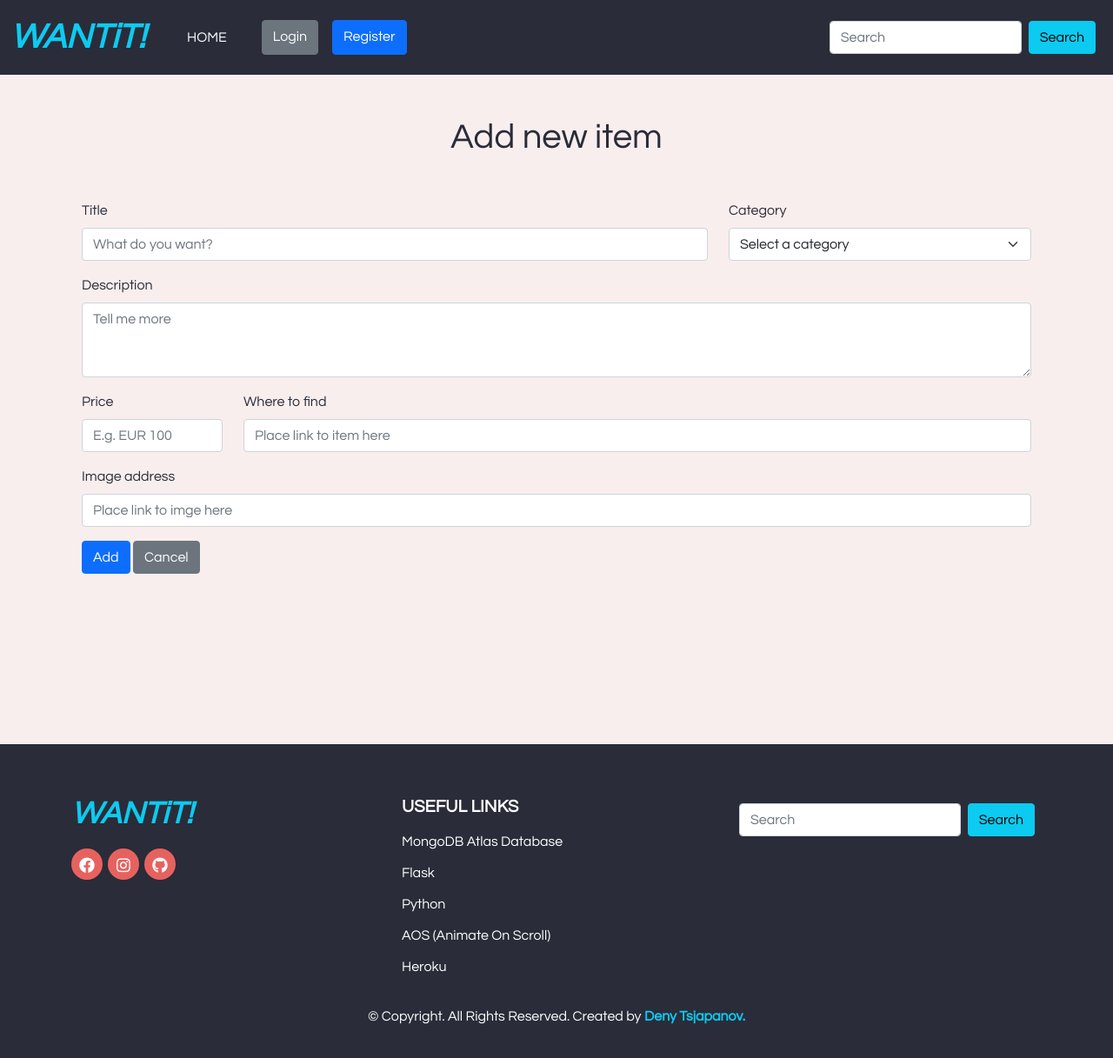
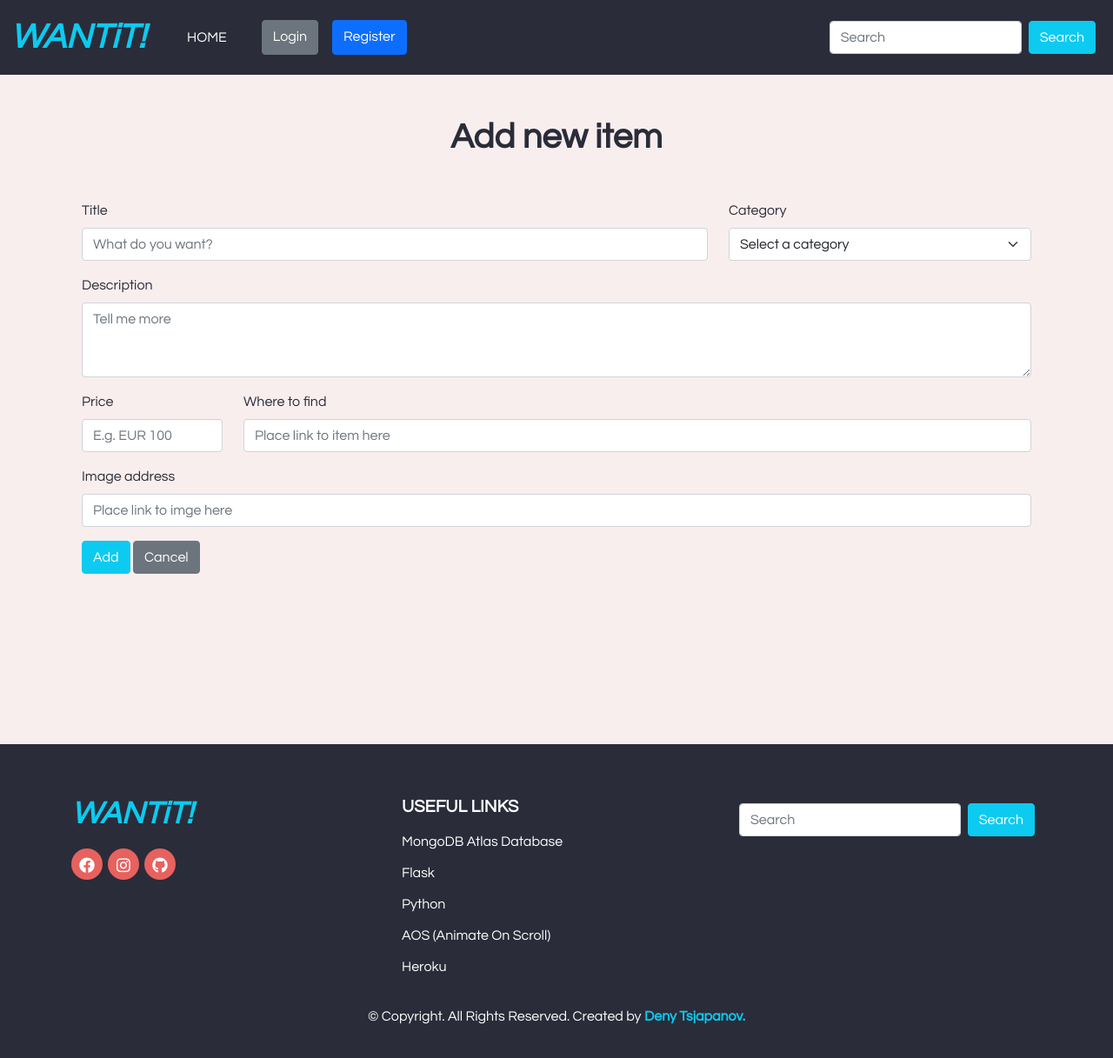
Before and after one commit to DenyTsjapanov/Milestone-Project-3, a Flask app: page /add_item in a window 1280 px wide. Shown: the whole page at 87% size. Run offline with Flask 2, Linux system fonts and the light colour scheme; data that the repository does not hold is empty; some libraries are stand-ins or nearby versions.

Commit message:
Fixed issue with Heroku and added more styling to buttons for consistency

```diff
--- a/templates/add_item.html
+++ b/templates/add_item.html
@@ -1,7 +1,7 @@
 {% extends "base.html" %}
 
 {% block content %}
-<p class="h1 text-center m-5" data-aos="fade-down" data-aos-delay="100">Add new item</p>
+<p class="h1 text-center m-5" data-aos="fade-down" data-aos-delay="100"><strong>Add new item</strong></p>
 
 <div class="container">
     <div class="row">
@@ -56,9 +56,9 @@
             <!--Submit button-->
             <div class="row">
                 <div class="mb-3">
-                    <button type="submit" class="btn btn-primary">Add</button>
+                    <button type="submit" class="btn btn-info" data-aos="fade-up" data-aos-delay="100" style="color: #fff;">Add</button>
                     <!--Cancel edit-->
-                    <a href="{{ url_for('get_items') }}" class="btn btn-secondary">Cancel</a>
+                    <a href="{{ url_for('get_items') }}" class="btn btn-secondary" data-aos="fade-up" data-aos-delay="200">Cancel</a>
                 </div>
             </div>
         </form>
--- a/templates/base.html
+++ b/templates/base.html
@@ -65,7 +65,7 @@
                         <input id="query" name="query" class="form-control me-2 validate" minlength="3" type="search"
                             placeholder="Search" aria-label="Search" required>
                         <label for="query"></label>
-                        <button class="btn btn-info" type="submit">Search</button>
+                        <button class="btn btn-info" type="submit" style="color: #fff;">Search</button>
                     </form>
                 </div>
             </div>
@@ -130,7 +130,7 @@
                             <input id="query" name="query" class="form-control me-2 validate" minlength="3"
                                 type="search" placeholder="Search" aria-label="Search" required>
                             <label for="query"></label>
-                            <button class="btn btn-info" type="submit">Search</button>
+                            <button class="btn btn-info" type="submit" style="color: #fff;">Search</button>
                         </form>
                     </div>
                     <div class="container">
--- a/templates/edit_item.html
+++ b/templates/edit_item.html
@@ -1,7 +1,7 @@
 {% extends "base.html" %}
 
 {% block content %}
-<p class="h1 text-center m-5" data-aos="fade-down" data-aos-delay="100">Edit item</p>
+<p class="h1 text-center m-5" data-aos="fade-down" data-aos-delay="100"><strong>Edit item</strong></p>
 
 <div class="container">
     <div class="row">
@@ -61,9 +61,9 @@
             <div class="row">
                 <div class="mb-3">
                     <!--Submit edit-->
-                    <button type="submit" class="btn btn-info">Complete</button>
+                    <button type="submit" class="btn btn-info" data-aos="fade-up" data-aos-delay="100" style="color: #fff;">Complete</button>
                     <!--Cancel edit-->
-                    <a href="javascript:history.back()" class="btn btn-secondary">Cancel</a>
+                    <a href="javascript:history.back()" class="btn btn-secondary" data-aos="fade-up" data-aos-delay="200">Cancel</a>
                 </div>
             </div>
         </form>
```
